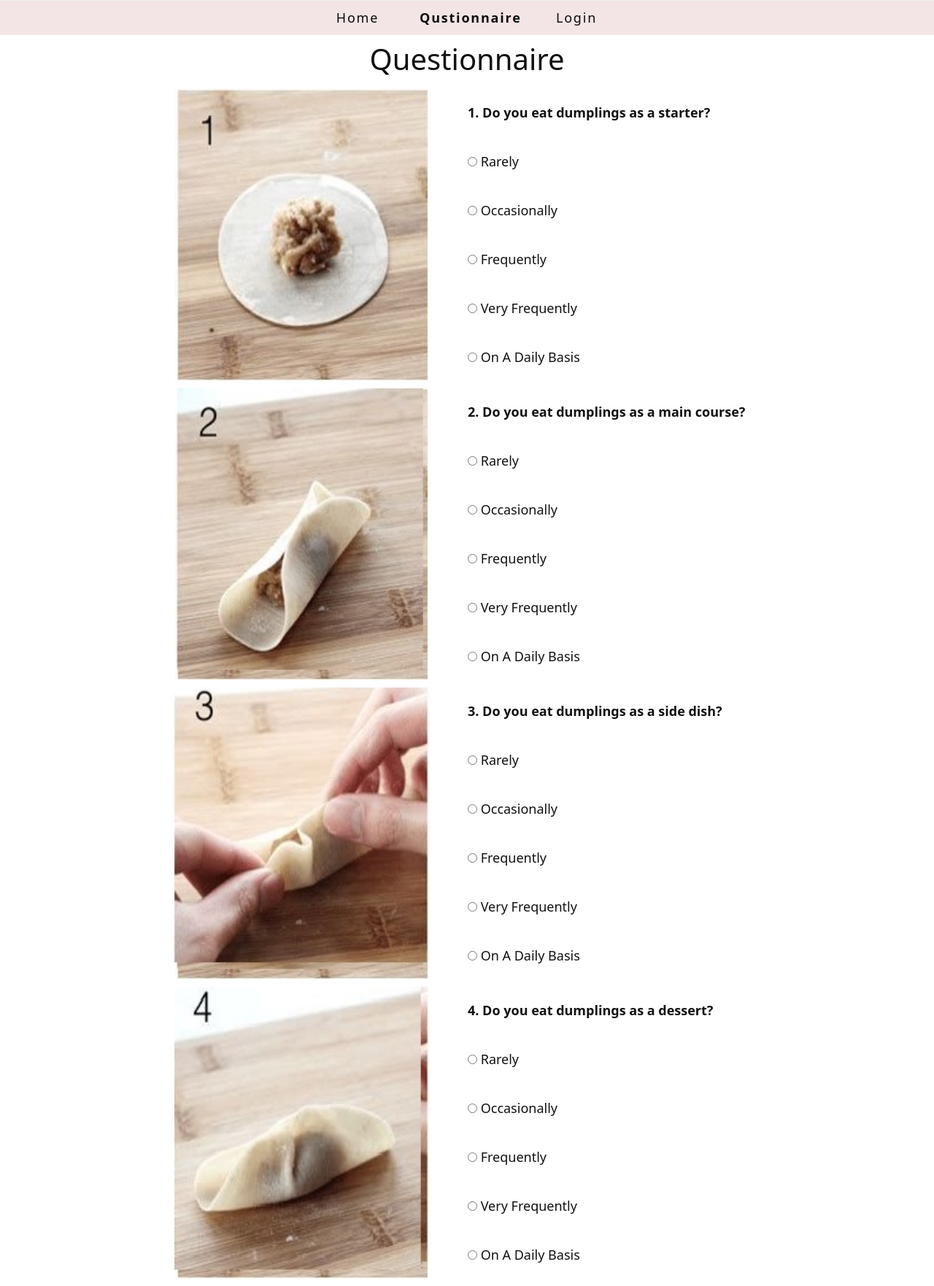
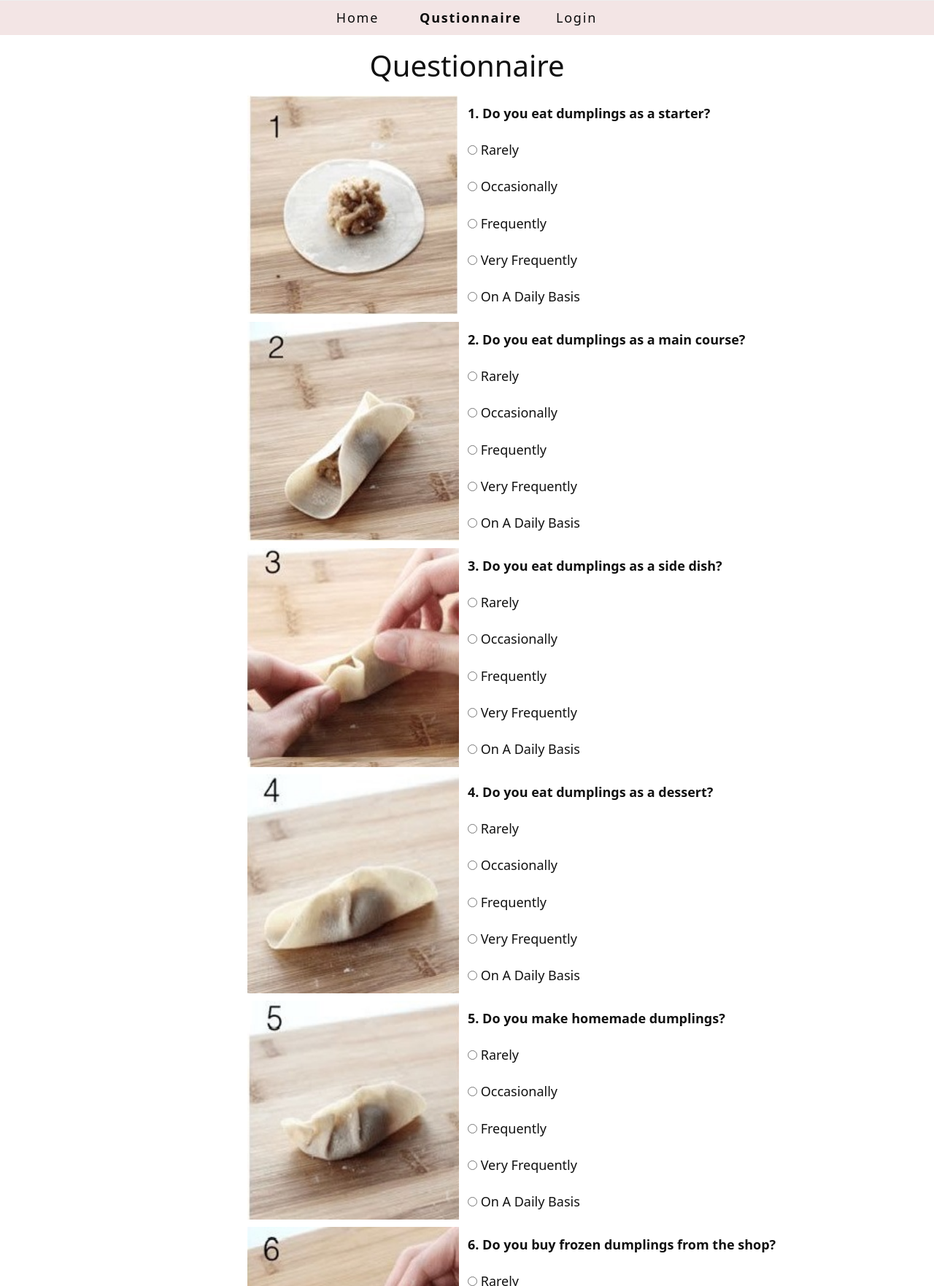
Before and after one commit to emilyichan3/DumplingQuestionnaire, a Flask app: page /questionnaire in a window 1280 px wide. Shown: the part 56-1818 px from the top of the page at 73% size. Run offline with Flask 2, Linux system fonts and the light colour scheme.

Commit message:
added favicon ico in flask

```diff
--- a/static/css/style.css
+++ b/static/css/style.css
@@ -20,9 +20,6 @@ body{
     padding: 0;
     margin: 0;
     background-color: var(--wrap-bg-color);
-}
-.main-content {
-    padding: 0;
 }
 
 .header-container {
@@ -101,6 +98,7 @@ header{
     padding: 0;
     font-size: 18px;
 }
+
 #menu-list a {
     color: #0c0c0c;
     text-decoration: none;
@@ -111,7 +109,13 @@ header{
 #menu-list a:hover {
     text-decoration: underline;
 }
-
+.main-content {
+    padding: 0;
+    border-top: 1px solid #0f0c0d;
+}
+.main-content-border-control {
+    border-top: none;
+}
 .page-active{
     font-weight: bold;
 }
@@ -119,7 +123,7 @@ header{
 main {
     color: #111111;
     margin: 0 auto;
-    padding: 0.5em 0.5em 1em 0.5em;
+    padding: 1em 0.5em;
     background-color: var(--main-bg-color);
 }
 
@@ -182,6 +186,7 @@ canvas {
 #questionnaireform .btn-submit {
     display: grid;
     justify-content: left;
+    margin-top: 5px;
 }
 
 .question-section.success fieldset {
@@ -313,6 +318,10 @@ canvas {
     main {
         margin: 0;
     }
+    .main-content {
+        border-top: none;
+    }
+
     #big-menu {
         display: block;
         background-color: var(--nav-bg-color);
@@ -391,6 +400,7 @@ canvas {
     #questionnaireform .btn-submit {
         display: grid;
         justify-content: center;
+        margin-top: 5px;
     }
     h1 {
         display: grid;
@@ -429,6 +439,7 @@ canvas {
     }
     .main-content {
         padding: 0 5%;
+        border-top: none;
     }
     #big-menu {
         display: block;
@@ -477,10 +488,10 @@ canvas {
     }
     .questionnaire-table img {
         display: block;
-        width: 400px;
-        height: 400px;
+        width: 300px;
+        height: 300px;
         float: right;
-        padding-right: 50px;
+        padding-right: 10px;
     }
     .questionnaire-table td {
         width: 445px;
@@ -493,6 +504,7 @@ canvas {
     #questionnaireform .btn-submit {
         display: grid;
         justify-content: center;
+        margin-top: 5px;
     }
     h1 {
         display: grid;
--- a/static/javascript/basic.js
+++ b/static/javascript/basic.js
@@ -9,5 +9,9 @@ const barColors = [
 
 function menuBar() {
     menuList = document.getElementById("menu-list");
+
     menuList.classList.toggle('open')
+
+    mainContent = document.getElementById("main-content");
+    mainContent.classList.toggle('main-content-border-control')
   }
--- a/templates/base.html
+++ b/templates/base.html
@@ -7,14 +7,8 @@
     <link href="/static/css/style.css" rel="stylesheet">
     <link href="https://cdn.jsdelivr.net/npm/bootstrap@5.3.3/dist/css/bootstrap.min.css" rel="stylesheet">
     <script src="/static/javascript/basic.js"></script>
+    <link rel="shortcut icon" type="image/png" href="{{ url_for('static', filename='favicon.ico') }}">
     <link rel="icon" type="image/png" href="/static/images/ico/favicon-32x32.png">
-    <link rel="apple-touch-icon" sizes="180x180" href="/static/images/ico/apple-touch-icon.png">
-    <link rel="icon" type="image/png" sizes="32x32" href="/static/images/ico/favicon-32x32.png">
-    <link rel="icon" type="image/png" sizes="16x16" href="/static/images/ico/favicon-16x16.png">
-    <link rel="manifest" href="/static/images/ico/site.webmanifest">
-    <link rel="mask-icon" href="/static/images/ico/safari-pinned-tab.svg" color="#5bbad5">
-    <meta name="msapplication-TileColor" content="#da532c">
-    <meta name="theme-color" content="#ffffff">
     {% block additional_js %}
 
     {% endblock %}
@@ -77,7 +71,7 @@
                 </div>
             </div>
         </div>
-        <div class="main-content">
+        <div id="main-content" class="main-content">
             <main>
                 {# (Jinja comment) The block below will be replaced by each of the pages #}
                 {% block main %}
```
Also changed, not shown: app.py (+0 -23 lines), static/images/making_process_02.jpg, static/images/making_process_03.jpg, static/images/making_process_04.jpg, static/images/making_process_05.jpg, static/images/making_process_06.jpg, static/images/making_process_07.jpg, static/images/making_process_08.jpg.
